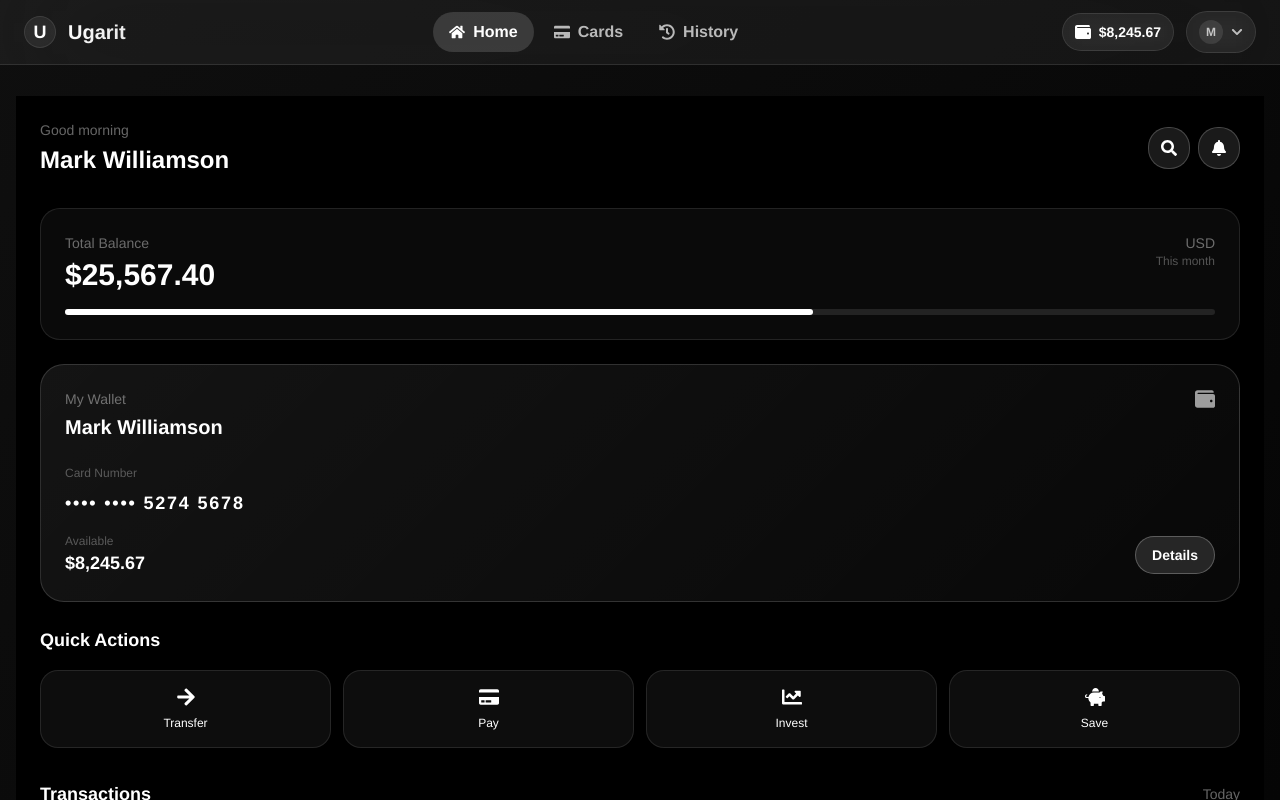
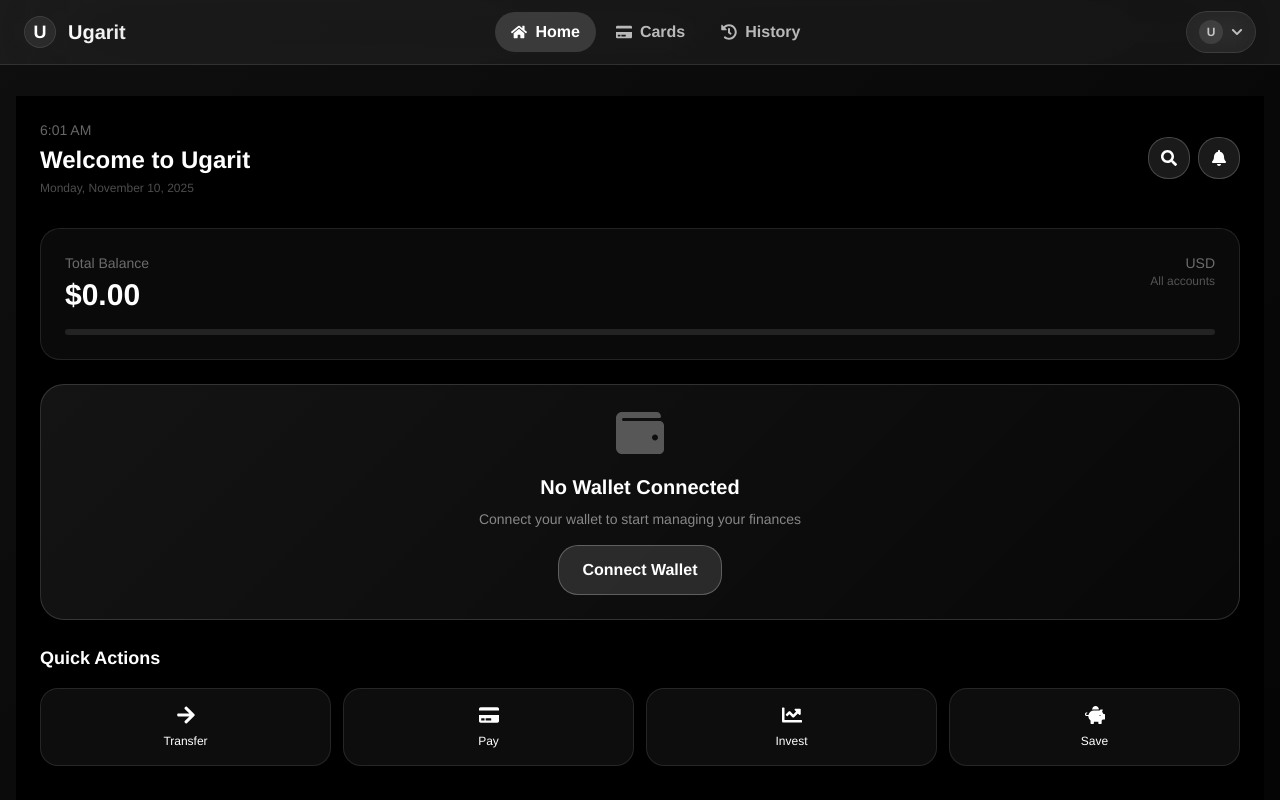
Before and after one commit to nadoor6/luxury-digital-store, a Next.js app: page / in a window 1280 px wide. Built offline with nearby package versions, Linux system fonts and the light colour scheme; a web font is replaced by a local one.

Commit message:
final no demo

```diff
--- a/app/page.tsx
+++ b/app/page.tsx
@@ -1,16 +1,40 @@
 'use client';
 
 import { motion } from 'framer-motion';
+import { useState, useEffect } from 'react';
 import { FaWallet, FaArrowRight, FaMoneyBillWave, FaChartLine, FaPiggyBank, FaCreditCard, FaBell, FaSearch, FaUniversity } from 'react-icons/fa';
 import { SiNetflix, SiAmazon } from 'react-icons/si';
 
+// Types for real data
+interface Transaction {
+  id: string;
+  name: string;
+  category: string;
+  amount: number;
+  icon: any;
+  time: string;
+  date: string;
+}
+
+interface Wallet {
+  id: string;
+  name: string;
+  balance: number;
+  currency: string;
+  cardNumber: string;
+}
+
+interface User {
+  name: string;
+  email: string;
+}
+
 export default function FinanceHome() {
-  const transactions = [
-    { id: 1, name: 'Netflix', category: 'Entertainment', amount: -56.99, icon: SiNetflix, time: '9:30 AM' },
-    { id: 2, name: 'Amazon', category: 'Shopping', amount: -15.49, icon: SiAmazon, time: '10:15 AM' },
-    { id: 3, name: 'Salary', category: 'Income', amount: 4500.00, icon: FaUniversity, time: '8:00 AM' },
-    { id: 4, name: 'Starbucks', category: 'Food & Drink', amount: -8.75, icon: FaMoneyBillWave, time: '7:45 AM' },
-  ];
+  const [transactions, setTransactions] = useState<Transaction[]>([]);
+  const [wallet, setWallet] = useState<Wallet | null>(null);
+  const [user, setUser] = useState<User | null>(null);
+  const [isLoading, setIsLoading] = useState(true);
+  const [totalBalance, setTotalBalance] = useState(0);
 
   const quickActions = [
     { name: 'Transfer', icon: FaArrowRight },
@@ -18,6 +42,56 @@ export default function FinanceHome() {
     { name: 'Invest', icon: FaChartLine },
     { name: 'Save', icon: FaPiggyBank },
   ];
+
+  // Initialize with empty state - ready for real data
+  useEffect(() => {
+    const initializeData = async () => {
+      setIsLoading(true);
+
+      // TODO: Replace with actual API calls
+      // const userData = await fetchUser();
+      // const walletData = await fetchWallet();
+      // const transactionsData = await fetchTransactions();
+
+      // For now, set empty state
+      setUser(null);
+      setWallet(null);
+      setTransactions([]);
+      setTotalBalance(0);
+
+      setIsLoading(false);
+    };
+
+    initializeData();
+  }, []);
+
+  const currentTime = new Date().toLocaleTimeString('en-US', {
+    hour: 'numeric',
+    minute: '2-digit',
+    hour12: true
+  });
+
+  const currentDate = new Date().toLocaleDateString('en-US', {
+    weekday: 'long',
+    year: 'numeric',
+    month: 'long',
+    day: 'numeric'
+  });
+
+  if (isLoading) {
+    return (
+      <div className="min-h-screen w-full bg-black text-white pb-32 flex items-center justify-center">
+        <div className="text-center">
+          <motion.div
+            animate={{ rotate: 360 }}
+            transition={{ duration: 1, repeat: Infinity, ease: "linear" }}
+            className="w-12 h-12 border-2 border-white/20 border-t-white rounded-full mx-auto mb-4"
+          />
+          <p className="text-white/60 font-helvetica-medium">Loading your finances...</p>
+        </div>
+      </div>
+    );
+  }
 
   return (
     <div className="min-h-screen w-full bg-black text-white pb-32">
@@ -30,8 +104,15 @@ export default function FinanceHome() {
           className="flex justify-between items-center mb-8 w-full"
         >
           <div>
-            <p className="text-white/40 text-sm font-helvetica-medium mb-1">Good morning</p>
-            <h1 className="text-2xl font-helvetica-black">Mark Williamson</h1>
+            <p className="text-white/40 text-sm font-helvetica-medium mb-1">
+              {currentTime}
+            </p>
+            <h1 className="text-2xl font-helvetica-black">
+              {user ? `Welcome, ${user.name}` : 'Welcome to Ugarit'}
+            </h1>
+            <p className="text-white/30 text-xs font-helvetica-medium mt-1">
+              {currentDate}
+            </p>
           </div>
           <div className="flex gap-2">
             <motion.button
@@ -51,7 +132,7 @@ export default function FinanceHome() {
           </div>
         </motion.div>
 
-        {/* Total Budget */}
+        {/* Total Balance */}
         <motion.div
           initial={{ scale: 0.95, opacity: 0 }}
           animate={{ scale: 1, opacity: 1 }}
@@ -61,24 +142,27 @@ export default function FinanceHome() {
           <div className="flex justify-between items-start mb-4">
             <div>
               <p className="text-white/40 text-sm font-helvetica-medium mb-1">Total Balance</p>
-              <h2 className="text-3xl font-helvetica-black">$25,567.40</h2>
+              <h2 className="text-3xl font-helvetica-black">
+                {totalBalance > 0 ? `$${totalBalance.toLocaleString()}` : '$0.00'}
+              </h2>
             </div>
             <div className="text-right">
               <p className="text-white/40 text-sm font-helvetica-medium">USD</p>
-              <p className="text-white/30 text-xs">This month</p>
+              <p className="text-white/30 text-xs">All accounts</p>
             </div>
           </div>
           <div className="w-full bg-white/10 rounded-full h-1.5">
             <motion.div
               initial={{ width: 0 }}
-              animate={{ width: '65%' }}
+              animate={{ width: '0%' }}
               transition={{ delay: 0.3, duration: 1, ease: "easeOut" }}
               className="bg-white h-1.5 rounded-full"
             />
           </div>
         </motion.div>
 
-        {/* Wallet Card */}
+        {/* Wallet Card - Only show if wallet exists */}
+        {wallet ? (
           <motion.div
             initial={{ y: 20, opacity: 0 }}
             animate={{ y: 0, opacity: 1 }}
@@ -87,21 +171,25 @@ export default function FinanceHome() {
           >
             <div className="flex justify-between items-start mb-6">
               <div>
-              <p className="text-white/40 text-sm font-helvetica-medium mb-1">My Wallet</p>
-              <h3 className="text-xl font-helvetica-black">Mark Williamson</h3>
+                <p className="text-white/40 text-sm font-helvetica-medium mb-1">Primary Wallet</p>
+                <h3 className="text-xl font-helvetica-black">{wallet.name}</h3>
               </div>
               <FaWallet className="w-5 h-5 text-white/60" />
             </div>
 
             <div className="mb-4">
               <p className="text-white/30 text-xs font-helvetica-medium mb-2">Card Number</p>
-            <p className="text-white text-lg font-helvetica-black tracking-widest">•••• •••• 5274 5678</p>
+              <p className="text-white text-lg font-helvetica-black tracking-widest">
+                {wallet.cardNumber}
+              </p>
             </div>
 
             <div className="flex justify-between items-center">
               <div>
                 <p className="text-white/30 text-xs font-helvetica-medium">Available</p>
-              <p className="text-white font-helvetica-black text-lg">$8,245.67</p>
+                <p className="text-white font-helvetica-black text-lg">
+                  ${wallet.balance.toLocaleString('en-US', { minimumFractionDigits: 2, maximumFractionDigits: 2 })}
+                </p>
               </div>
               <motion.button
                 whileHover={{ scale: 1.05 }}
@@ -112,6 +200,27 @@ export default function FinanceHome() {
               </motion.button>
             </div>
           </motion.div>
+        ) : (
+          <motion.div
+            initial={{ y: 20, opacity: 0 }}
+            animate={{ y: 0, opacity: 1 }}
+            transition={{ delay: 0.2, duration: 0.5 }}
+            className="wallet-card p-6 mb-6 w-full text-center"
+          >
+            <FaWallet className="w-12 h-12 text-white/30 mx-auto mb-4" />
+            <h3 className="text-xl font-helvetica-black text-white mb-2">No Wallet Connected</h3>
+            <p className="text-white/50 text-sm font-helvetica-medium mb-4">
+              Connect your wallet to start managing your finances
+            </p>
+            <motion.button
+              whileHover={{ scale: 1.05 }}
+              whileTap={{ scale: 0.95 }}
+              className="btn-luxury-primary px-6 py-3 font-helvetica-bold"
+            >
+              Connect Wallet
+            </motion.button>
+          </motion.div>
+        )}
 
         {/* Quick Actions */}
         <motion.div
@@ -151,12 +260,16 @@ export default function FinanceHome() {
           className="w-full"
         >
           <div className="flex justify-between items-center mb-4 w-full">
-            <h3 className="text-lg font-helvetica-black">Transactions</h3>
-            <p className="text-white/40 text-sm font-helvetica-medium">Today</p>
+            <h3 className="text-lg font-helvetica-black">Recent Transactions</h3>
+            <p className="text-white/40 text-sm font-helvetica-medium">
+              {transactions.length > 0 ? 'Latest' : 'No transactions'}
+            </p>
           </div>
 
+          {transactions.length > 0 ? (
+            <>
               <div className="space-y-3 w-full">
-            {transactions.map((transaction, index) => (
+                {transactions.slice(0, 5).map((transaction, index) => (
                   <motion.div
                     key={transaction.id}
                     initial={{ x: -20, opacity: 0 }}
@@ -200,6 +313,21 @@ export default function FinanceHome() {
               >
                 View All Transactions
               </motion.button>
+            </>
+          ) : (
+            <motion.div
+              initial={{ opacity: 0 }}
+              animate={{ opacity: 1 }}
+              transition={{ delay: 0.6 }}
+              className="text-center py-12"
+            >
+              <FaMoneyBillWave className="w-16 h-16 text-white/20 mx-auto mb-4" />
+              <h4 className="text-lg font-helvetica-black text-white mb-2">No Transactions Yet</h4>
+              <p className="text-white/50 text-sm font-helvetica-medium">
+                Your transaction history will appear here
+              </p>
+            </motion.div>
+          )}
         </motion.div>
       </div>
 
--- a/components/Header.tsx
+++ b/components/Header.tsx
@@ -6,11 +6,23 @@ import { FaHome, FaCreditCard, FaHistory, FaWallet, FaUser, FaCog, FaChartLine,
 import Link from 'next/link';
 import { usePathname } from 'next/navigation';
 
+// TODO: Replace with real authentication context
+const useAuth = () => {
+  return {
+    user: null, // Will be populated with real user data
+    wallet: null, // Will be populated with real wallet data
+    logout: () => {}, // Will be implemented with real logout
+    isAuthenticated: false // Will be set based on real auth state
+  };
+};
+
 export default function Header() {
   const [isMobileMenuOpen, setIsMobileMenuOpen] = useState(false);
   const [isDesktopMenuOpen, setIsDesktopMenuOpen] = useState(false);
   const [isAnimating, setIsAnimating] = useState(false);
   const pathname = usePathname();
+
+  const { user, wallet, logout, isAuthenticated } = useAuth();
 
   const mainNavigation = [
     { name: 'Home', href: '/', icon: FaHome },
@@ -34,7 +46,6 @@ export default function Header() {
     setIsAnimating(true);
     setIsMobileMenuOpen(!isMobileMenuOpen);
 
-    // Reset animation flag after transition
     setTimeout(() => setIsAnimating(false), 300);
   };
 
@@ -44,9 +55,13 @@ export default function Header() {
     setIsDesktopMenuOpen(false);
   }, [pathname]);
 
+  const formatCardNumber = (cardNumber: string) => {
+    return `•••• ${cardNumber.slice(-4)}`;
+  };
+
   return (
     <>
-      {/* iOS Style Bottom Navigation - Compressed Sides, Expanded Middle */}
+      {/* iOS Style Bottom Navigation */}
       <div className="lg:hidden fixed bottom-4 left-0 right-0 z-50 px-4 performance-optimize">
         <motion.div
           initial={{ y: 100, opacity: 0 }}
@@ -55,11 +70,11 @@ export default function Header() {
           className="flex justify-center"
         >
           <div className="w-full max-w-md">
-            {/* Short Glass Bar Background - Wider in middle */}
+            {/* Short Glass Bar Background */}
             <div className="absolute inset-0 bg-white/8 backdrop-blur-3xl rounded-3xl border border-white/15 shadow-xl mx-4" />
             <div className="absolute inset-0 bg-gradient-to-br from-white/4 to-transparent rounded-3xl mx-4" />
 
-            {/* Navigation Items - Compressed spacing */}
+            {/* Navigation Items */}
             <div className="relative flex items-center justify-between px-2 py-3">
               {mainNavigation.map((item, index) => {
                 const active = isActive(item.href);
@@ -139,15 +154,23 @@ export default function Header() {
             <div className="absolute inset-0 bg-gradient-to-br from-white/6 to-transparent rounded-3xl" />
 
             <div className="relative p-6">
+              {/* User/Wallet Info */}
               <div className="text-center mb-6">
                 <div className="w-16 h-16 rounded-2xl bg-white/10 backdrop-blur-lg border border-white/15 flex items-center justify-center mx-auto mb-3">
                   <FaWallet className="w-6 h-6 text-white" />
                 </div>
-                <h3 className="text-lg font-helvetica-black text-white mb-1">Mark Williamson</h3>
-                <p className="text-white/50 text-sm font-helvetica-medium">•••• 5678</p>
-                <p className="text-white font-helvetica-black text-xl mt-2">$8,245.67</p>
+                <h3 className="text-lg font-helvetica-black text-white mb-1">
+                  {user?.name || 'Welcome'}
+                </h3>
+                <p className="text-white/50 text-sm font-helvetica-medium">
+                  {wallet ? formatCardNumber(wallet.cardNumber) : 'No wallet connected'}
+                </p>
+                <p className="text-white font-helvetica-black text-xl mt-2">
+                  {wallet ? `$${wallet.balance.toLocaleString()}` : '$0.00'}
+                </p>
               </div>
 
+              {/* Menu Items */}
               <div className="grid grid-cols-2 gap-3">
                 {menuNavigation.map((item, index) => (
                   <Link
@@ -162,10 +185,24 @@ export default function Header() {
                 ))}
               </div>
 
+              {/* Action Buttons */}
               <div className="flex gap-3 mt-6">
-                <button className="flex-1 py-3 rounded-2xl bg-white/10 backdrop-blur-lg border border-white/15 text-white font-helvetica-bold text-sm hover:bg-white/15 transition-all duration-200">
-                  Lock
-                </button>
+                {isAuthenticated ? (
+                  <button
+                    onClick={logout}
+                    className="flex-1 py-3 rounded-2xl bg-white/10 backdrop-blur-lg border border-white/15 text-white font-helvetica-bold text-sm hover:bg-white/15 transition-all duration-200"
+                  >
+                    Sign Out
+                  </button>
+                ) : (
+                  <Link
+                    href="/login"
+                    className="flex-1 py-3 rounded-2xl bg-white/10 backdrop-blur-lg border border-white/15 text-white font-helvetica-bold text-sm hover:bg-white/15 transition-all duration-200 text-center"
+                    onClick={handleMobileMenuToggle}
+                  >
+                    Sign In
+                  </Link>
+                )}
                 <button className="flex-1 py-3 rounded-2xl bg-white/20 backdrop-blur-lg border border-white/20 text-white font-helvetica-bold text-sm hover:bg-white/25 transition-all duration-200">
                   Settings
                 </button>
@@ -216,10 +253,14 @@ export default function Header() {
               {/* Desktop Wallet & Menu */}
               <div className="flex items-center gap-3">
                 {/* Wallet Info */}
-                <div className="flex items-center gap-2 bg-white/5 backdrop-blur-lg px-3 py-2 rounded-2xl border border-white/10">
-                  <FaWallet className="w-4 h-4 text-white" />
-                  <span className="font-helvetica-bold text-sm">$8,245.67</span>
-                </div>
+                {wallet && (
+                  <div className="flex items-center gap-2 bg-white/5 backdrop-blur-lg px-3 py-2 rounded-2xl border border-white/10">
+                    <FaWallet className="w-4 h-4 text-white" />
+                    <span className="font-helvetica-bold text-sm">
+                      ${wallet.balance.toLocaleString()}
+                    </span>
+                  </div>
+                )}
 
                 {/* Desktop Menu Button */}
                 <div className="relative">
@@ -230,7 +271,9 @@ export default function Header() {
                     className="flex items-center gap-2 bg-white/5 backdrop-blur-lg px-3 py-2 rounded-2xl border border-white/10 text-white/70 hover:text-white transition-colors"
                   >
                     <div className="w-6 h-6 rounded-full bg-white/10 flex items-center justify-center">
-                      <span className="text-xs font-helvetica-bold">M</span>
+                      <span className="text-xs font-helvetica-bold">
+                        {user?.name?.[0] || 'U'}
+                      </span>
                     </div>
                     <FaChevronDown className={`w-3 h-3 transition-transform duration-200 ${
                       isDesktopMenuOpen ? 'rotate-180' : ''
@@ -250,9 +293,15 @@ export default function Header() {
                         <div className="glass-desktop-menu rounded-2xl border border-white/25 shadow-2xl overflow-hidden">
                           {/* User Info */}
                           <div className="p-4 border-b border-white/20 bg-white/10">
-                            <p className="text-white font-helvetica-bold text-sm">Mark Williamson</p>
-                            <p className="text-white/70 text-xs mt-1">•••• 5678</p>
-                            <p className="text-white font-helvetica-black text-lg mt-2">$8,245.67</p>
+                            <p className="text-white font-helvetica-bold text-sm">
+                              {user?.name || 'User'}
+                            </p>
+                            <p className="text-white/70 text-xs mt-1">
+                              {user?.email || 'user@example.com'}
+                            </p>
+                            <p className="text-white font-helvetica-black text-lg mt-2">
+                              {wallet ? `$${wallet.balance.toLocaleString()}` : '$0.00'}
+                            </p>
                           </div>
 
                           {/* Menu Items */}
@@ -273,9 +322,22 @@ export default function Header() {
                           {/* Action Buttons */}
                           <div className="p-3 border-t border-white/20 bg-white/10">
                             <div className="flex gap-2">
-                              <button className="flex-1 py-2.5 rounded-xl bg-white/15 text-white text-sm font-helvetica-bold hover:bg-white/20 transition-all">
-                                Lock Wallet
-                              </button>
+                              {isAuthenticated ? (
+                                <button
+                                  onClick={logout}
+                                  className="flex-1 py-2.5 rounded-xl bg-white/15 text-white text-sm font-helvetica-bold hover:bg-white/20 transition-all"
+                                >
+                                  Sign Out
+                                </button>
+                              ) : (
+                                <Link
+                                  href="/login"
+                                  className="flex-1 py-2.5 rounded-xl bg-white/15 text-white text-sm font-helvetica-bold hover:bg-white/20 transition-all text-center"
+                                  onClick={() => setIsDesktopMenuOpen(false)}
+                                >
+                                  Sign In
+                                </Link>
+                              )}
                               <button className="flex-1 py-2.5 rounded-xl bg-white/25 text-white text-sm font-helvetica-bold hover:bg-white/30 transition-all">
                                 Settings
                               </button>
```
Lines whose indentation alone changed are shown as unchanged.
